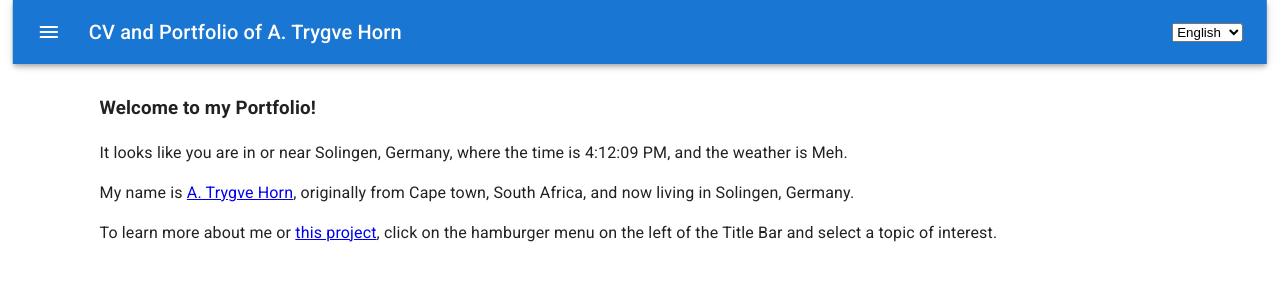
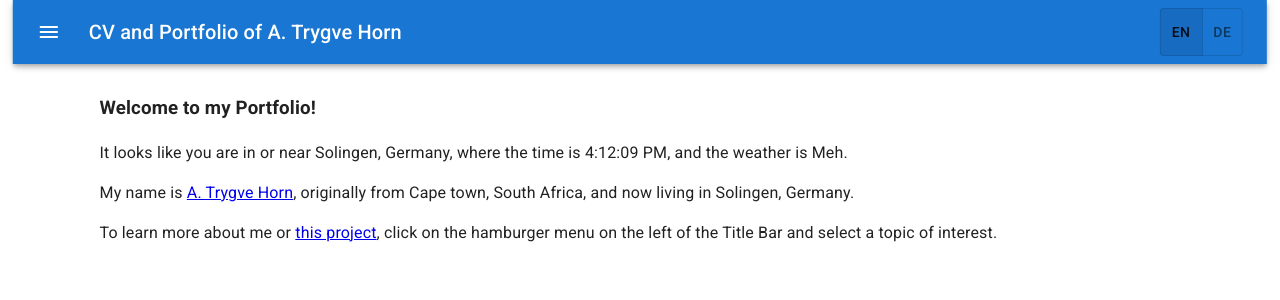
Before and after one commit to Thorn5/Trygve-Horn-Portfolio, a React (Vite) app: page / in a window 1280 px wide. Shown: the top 300 px of the page. Built offline with nearby package versions, Linux system fonts and the light colour scheme; a web font is replaced by a local one.

Commit message:
Added theming to language selector

```diff
--- a/src/components/LanguageSelector.jsx
+++ b/src/components/LanguageSelector.jsx
@@ -2,48 +2,40 @@
 
 import React, { useState } from "react";
 import i18n from '../i18n';
-
-const setStoredData = () => {
-    console.log("setStoredData function triggered, not functional yet");
-    // const [city, setCity] = useState(null);
-    // const [country, setCountry] = useState(null);
-    // const [weather, setWeather] = useState(null);
-
-    // if (sessionStorage.length > 0) {
-    //     const city = sessionStorage.getItem(city);
-    //     // setCity();
-    //     // setCountry();
-    //     // setWeather();
-
-    // } else {
-    //     console.log("setStoredData(): Session Storage empty");
-    // }
-
-
-    // return ();
-};
+import Stack from '@mui/material/Stack';
+import ToggleButton from '@mui/material/ToggleButton';
+import ToggleButtonGroup from '@mui/material/ToggleButtonGroup';
 
 export const LanguageSelector = () => {
 
     const [selectedLanguage, setSelectedLanguage] = useState(i18n.language); // i18n.language contains the language assigned to lng in i18n.js file.
-
-
 
     const chooseLanguage = (e) => {
         e.preventDefault();
         i18n.changeLanguage(e.target.value);   // i18n.changeLanguage() is used to change the language assigned to lng in i18n.js file.
         setSelectedLanguage(e.target.value);
         localStorage.setItem("lang", e.target.value);
-        setStoredData();
     }
 
-
-
     return (
-        <select defaultValue={selectedLanguage} onChange={chooseLanguage}>
-            <option value="en">English</option>
-            <option value="de">Deutsch</option>
-        </select>
+        <>
+            {/* <select defaultValue={selectedLanguage} onChange={chooseLanguage}>
+                <option value="en">English</option>
+                <option value="de">Deutsch</option>
+            </select> */}
+            <Stack direction="row">
+                <ToggleButtonGroup
+                    value={selectedLanguage}
+                    exclusive
+                    onChange={chooseLanguage}
+                    aria-label="text alignment">
+                    <ToggleButton value="en" aria-label="English Version">EN
+                    </ToggleButton>
+                    <ToggleButton value="de" aria-label="German Version">DE
+                    </ToggleButton>
+                </ToggleButtonGroup>
+            </Stack>
+        </>
     );
 };
 
--- a/src/locales/de/translation.json
+++ b/src/locales/de/translation.json
@@ -1,7 +1,7 @@
 {
     "HeaderAppBar" : {
         "HeaderAppBar_Title" : "Lebenslauf und Portfolio von A. Trygve Horn",
-        "Home": "Landingpage",
+        "Home": "Einstiegsseite",
         "AboutMe" : "Über mich",
         "CV" : "Lebenslauf",
         "Projects" :"Projekte",
```
